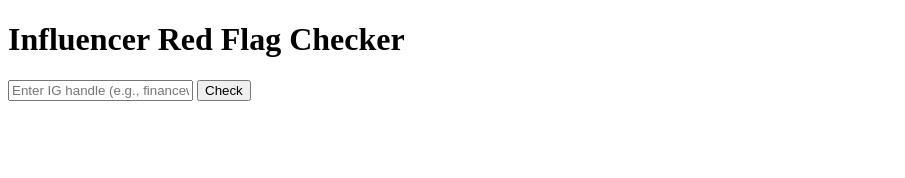
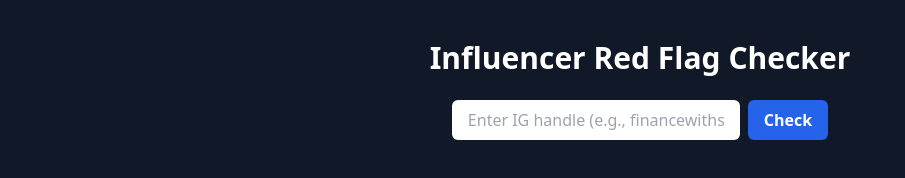
Before and after one commit to sriharijoshi5/influencer-redflag-checker, a plain HTML site: page index.html in a window 1280 px wide. Shown: the whole page, without its empty margins (0-905 px from the left). Drawn offline with nearby package versions, Linux system fonts and the light colour scheme.

Commit message:
Tailwind styling for modern UI

```diff
--- a/index.html
+++ b/index.html
@@ -1,13 +1,30 @@
 <!DOCTYPE html>
 <html>
-  <head>
-    <title>Influencer Red Flag Checker</title>
-    <script src="script.js" defer></script>
-  </head>
-  <body>
-    <h1>Influencer Red Flag Checker</h1>
-    <input type="text" id="handleInput" placeholder="Enter IG handle (e.g., financewithshady)" />
-    <button onclick="checkInfluencer()">Check</button>
-    <div id="result"></div>
-  </body>
+    <head>
+        <title>Influencer Red Flag Checker</title>
+        <script src="script.js" defer></script>
+        <script src="https://cdn.tailwindcss.com"></script>
+      </head>
+
+      <body class="bg-gray-900 text-white min-h-screen flex flex-col items-center justify-start px-4 py-10">
+        <h1 class="text-3xl font-bold mb-6">Influencer Red Flag Checker</h1>
+
+        <div class="flex gap-2 mb-6">
+          <input
+            type="text"
+            id="handleInput"
+            placeholder="Enter IG handle (e.g., financewithshady)"
+            class="px-4 py-2 rounded-md text-black w-72"
+          />
+          <button
+            onclick="checkInfluencer()"
+            class="bg-blue-600 hover:bg-blue-700 px-4 py-2 rounded-md font-semibold"
+          >
+            Check
+          </button>
+        </div>
+
+        <div id="result" class="max-w-md text-left"></div>
+      </body>
+
 </html>
```
